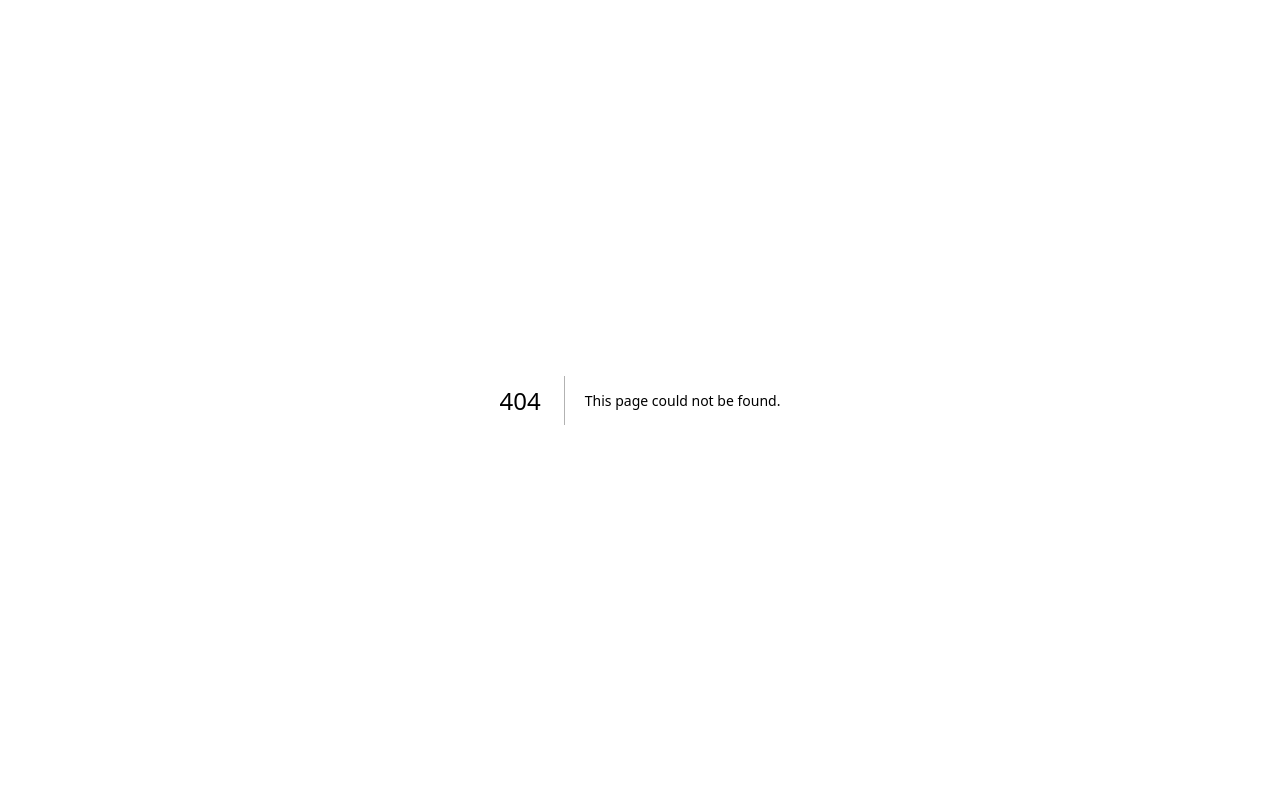
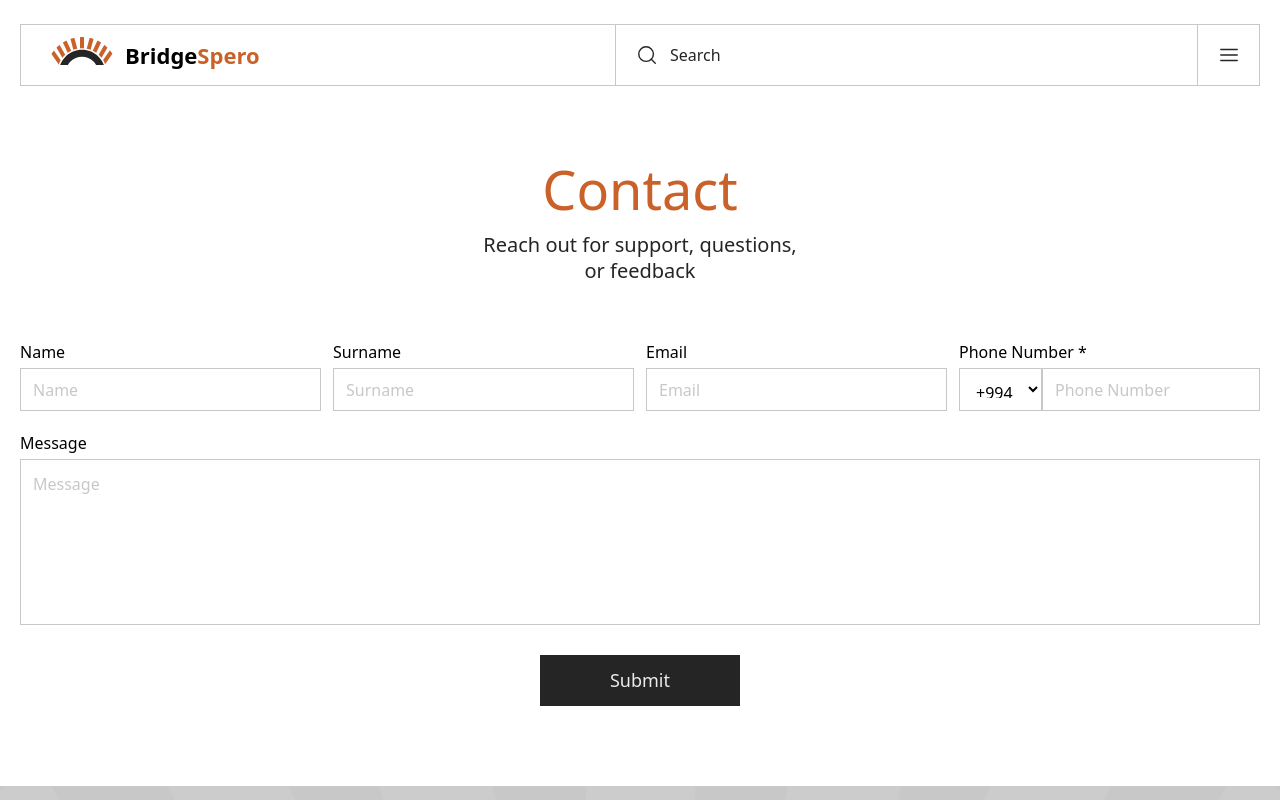
Before and after one commit to Samad126/bridge-spero-frontend, a Next.js app: page /contact in a window 1280 px wide. Before the commit this address had no page. Shown: the top 800 px of the page. Built offline with nearby package versions, Linux system fonts and the light colour scheme.

Commit message:
contact and create-group-image-upload

```diff
--- /dev/null
+++ b/app/(main)/(protected)/contact/page.tsx
@@ -0,0 +1,10 @@
+import Contact from '@/features/contact/components/Contact'
+import React from 'react'
+
+const page = () => {
+    return (
+        <Contact />
+    )
+}
+
+export default page
--- a/features/auth/student-registration/StudentRegistration.tsx
+++ b/features/auth/student-registration/StudentRegistration.tsx
@@ -135,7 +135,6 @@ const StudentRegistration = () => {
                 placeholder="Bio"
                 className="w-full p-[12px] border border-gray-light placeholder-gray-light outline-0 h-[100px] text-gray-light"
               ></textarea>
-              {/* <textarea name="" id=""></textarea> */}
             </p>
             <div className="flex items-center gap-[12px] lg:col-span-2">
               <input
--- /dev/null
+++ b/features/contact/components/Contact.tsx
@@ -0,0 +1,113 @@
+import Link from 'next/link'
+import React from 'react'
+
+const Contact = () => {
+    return (
+        <section className="container">
+            <div className=" ">
+                <div className=" flex flex-col gap-[16px] px-[20px] mb-15 mt-20 lg:w-[30%] lg:mx-auto">
+                    <h2 className="text-primary text-[32px] text-center leading-[100%] lg:text-[54px]">
+                        Contact
+                    </h2>
+                    <p className="text-secondary text-center leading-[130%] lg:text-[20px]">
+                        Reach out for support, questions, or feedback
+                    </p>
+                </div>
+                <div>
+                    <form
+                        action=""
+                        className="grid grid-cols-1 gap-[18px] lg:grid-cols-4 lg:gap-x-[12px] lg:gap-y-[24px]"
+                    >
+                        <p className="w-full">
+                            <label
+                                htmlFor=""
+                                className="leading-[100%] block w-full mb-[8px]"
+                            >
+                                Name
+                            </label>
+                            <input
+                                type="text"
+                                placeholder="Name"
+                                className="w-full p-[12px] gap-[10px] border border-gray-light placeholder-gray-light outline-0 h-[43px]"
+                            />
+                        </p>
+
+                        <p className="w-full">
+                            <label
+                                htmlFor=""
+                                className="leading-[100%] block w-full mb-[8px]"
+                            >
+                                Surname
+                            </label>
+                            <input
+                                type="text"
+                                placeholder="Surname"
+                                className="w-full p-[12px] gap-[10px] border border-gray-light placeholder-gray-light outline-0 h-[43px]"
+                            />
+                        </p>
+
+                        <p className="w-full">
+                            <label
+                                htmlFor=""
+                                className="leading-[100%] block w-full mb-[8px]"
+                            >
+                                Email
+                            </label>
+                            <input
+                                type="email"
+                                placeholder="Email"
+                                className="w-full p-[12px] gap-[10px] border border-gray-light placeholder-gray-light outline-0 h-[43px]"
+                            />
+                        </p>
+
+                        <div className="w-full">
+                            <label
+                                htmlFor=""
+                                className="leading-[100%] block w-full mb-[8px]"
+                            >
+                                Phone Number *
+                            </label>
+                            <div className="flex w-full">
+                                <select
+                                    name=""
+                                    id=""
+                                    className="p-[12px] h-[43px] leading-[130%] border border-gray-light placeholder-gray-light outline-0"
+                                >
+                                    <option value="all">+994</option>
+                                </select>
+                                <input
+                                    type="email"
+                                    placeholder="Phone Number"
+                                    className="p-[12px] w-full h-[43px] leading-[130%] border border-gray-light placeholder-gray-light  outline-0"
+                                />
+                            </div>
+                        </div>
+
+                        <p className="w-full lg:col-span-4">
+
+                            <label
+                                htmlFor=""
+                                className="leading-[100%] block w-full mb-[8px]"
+                            >
+                                Message
+                            </label>
+                            <textarea
+                                placeholder="Message"
+                                className="w-full p-[12px] border border-gray-light placeholder-gray-light outline-0 h-[166px] text-gray-light resize-none"
+                            ></textarea>
+
+
+                        </p>
+
+                        <button className="w-[200px] text-[18px] mx-auto text-custom-white bg-secondary py-[12px] px-[30px] lg:col-span-4">
+                            Submit
+                        </button>
+
+                    </form>
+                </div>
+            </div>
+        </section>
+    )
+}
+
+export default Contact
--- a/features/group-form/components/Form.tsx
+++ b/features/group-form/components/Form.tsx
@@ -104,15 +104,41 @@ function Form() {
             <Syllabus />
           </div>
         )}
-        <div className="mb-[18px] lg:mb-[42px]">
+        <div className="mb-[18px] flex flex-col gap-[18px] lg:mb-[42px] lg:flex-row lg:gap-[12px]">
+          <div>
+            <label className="block mb-[8px]" htmlFor="group-image">
+              Group Image
+            </label>
+            <label
+              htmlFor="group-image"
+              className="w-full h-[233px] bg-gray-light border border-gray-light flex flex-col items-center justify-center cursor-pointer lg:w-[249px] lg:h-[166px]">
+              <span className="text-3xl text-gray-600">
+                <Image
+                  src={'/camera.svg'}
+                  width={22}
+                  height={22}
+                  alt=""
+                />
+              </span>
+              <p className="text-secondary mt-2">Upload Image</p>
+            </label>
+            <input
+              type="file"
+              className="hidden"
+              id="group-image"
+            />
+          </div>
+          <div>
             <label className="block mb-[8px]" htmlFor="description">
               Description*
             </label>
             <textarea
-            className="w-full h-[150px] border border-gray-light p-[12px] outline-0 resize-none"
+              className="w-full h-[166px] border border-gray-light p-[12px] outline-0 resize-none lg:w-[1119px]"
               placeholder="Description"
               id="description"
             />
+          </div>
+
         </div>
         <div className="flex justify-center gap-[12px] mt-[18px]">
           <button className="w-full h-[43px] bg-secondary text-white lg:w-[200px]">
```
Also changed, not shown: public/camera.svg (added). Lines whose indentation alone changed are shown as unchanged.
